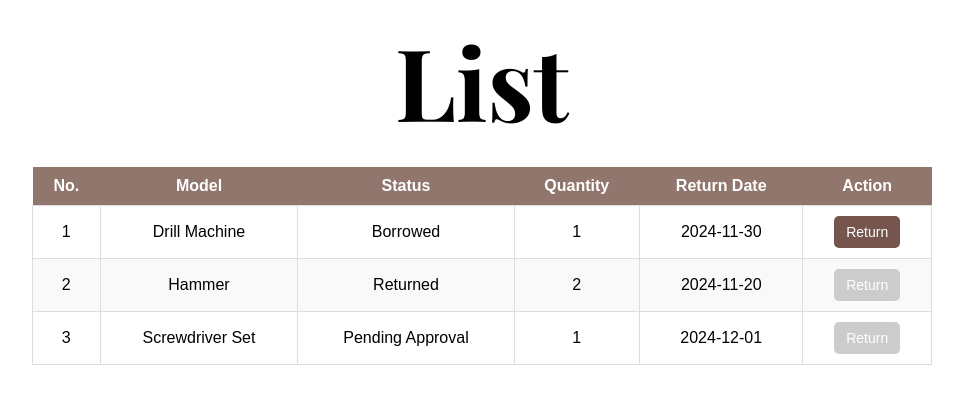
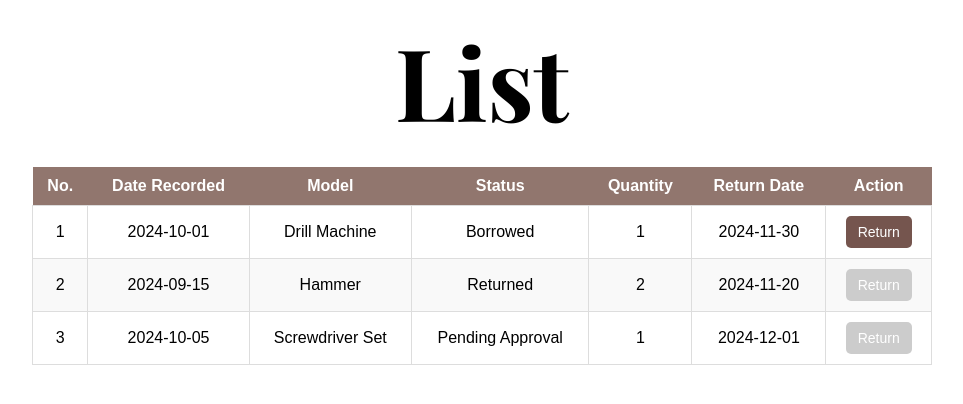
Before and after one commit to pakin6509681182/cs332_cloudfoundation, a Flask app: page /list in a window 1280 px wide. Shown: the part 107-511 px from the top of the page, without its empty margins (158-1121 px from the left). Run offline with Flask 3, Linux system fonts and the light colour scheme.

Commit message:
Add date recorded column to equipment list

```diff
--- a/templates/list.html
+++ b/templates/list.html
@@ -52,7 +52,7 @@
         </nav>
     </header>
 
-    <main>
+       <main>
         <!-- Section: List -->
         <section class="list-container">
             <h1>List</h1>
@@ -60,6 +60,7 @@
                 <thead>
                     <tr>
                         <th>No.</th>
+                        <th>Date Recorded</th>
                         <th>Model</th>
                         <th>Status</th>
                         <th>Quantity</th>
@@ -71,6 +72,7 @@
                     <!-- ตัวอย่างรายการ -->
                     <tr>
                         <td>1</td>
+                        <td>2024-10-01</td>
                         <td>Drill Machine</td>
                         <td>Borrowed</td>
                         <td>1</td>
@@ -79,6 +81,7 @@
                     </tr>
                     <tr>
                         <td>2</td>
+                        <td>2024-09-15</td>
                         <td>Hammer</td>
                         <td>Returned</td>
                         <td>2</td>
@@ -87,6 +90,7 @@
                     </tr>
                     <tr>
                         <td>3</td>
+                        <td>2024-10-05</td>
                         <td>Screwdriver Set</td>
                         <td>Pending Approval</td>
                         <td>1</td>
```
